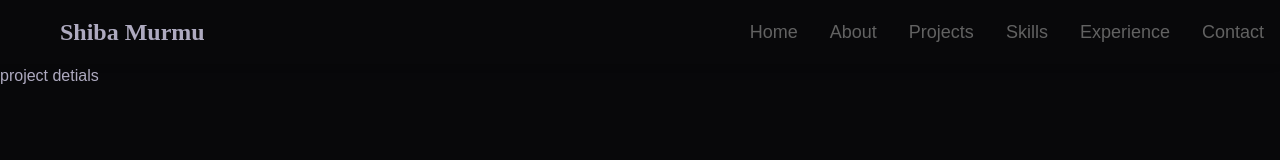
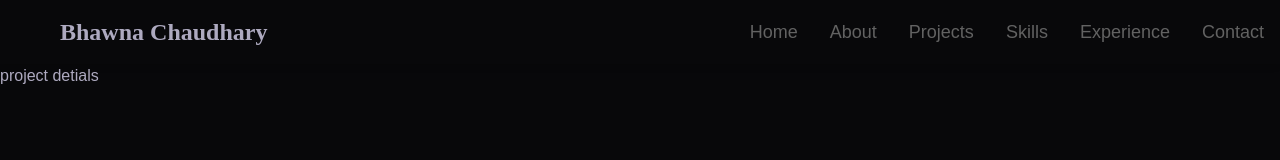
Before and after one commit to shiba-murmu/project-public-portfolio-website, a React (Vite) app: page /project-details in a window 1280 px wide. Shown: the top 160 px of the page. Built offline with nearby package versions, Linux system fonts and the light colour scheme; a web font is replaced by a local one.

Commit message:
profile name is added to the header of the pages.

```diff
--- a/src/components/header/CustomHeader.jsx
+++ b/src/components/header/CustomHeader.jsx
@@ -1,10 +1,16 @@
 import React from 'react'
-
+import { useState  , useEffect } from 'react'
 function CustomHeader() {
+    const [name , setName] = useState('No name');
+    const [lastName , setLastName] = useState(null);
+    useEffect (() => {
+        setName('Shiba');
+        setLastName('Murmu');
+    }, [])
     return (
         <>
             <div  className='sticky bg-(--bg-color) top-0 z-50 flex justify-between  items-center shadow-md'>
-                <div className='py-3 md:py-4 pl-3 md:pl-15  text-2xl heading-text'>Shiba Murmu</div>
+                <div className='py-3 md:py-4 pl-3 md:pl-15  text-2xl heading-text'>{name} {lastName}</div>
                 <div className='md:hidden py-3 pr-3 cursor-pointer'>
                     {/* size of this svg is 42 in google icons */}
                     <svg xmlns="http://www.w3.org/2000/svg" height="40px" viewBox="0 -960 960 960" width="40px" fill="#e3e3e3"><path d="M120-240v-66.67h720V-240H120Zm0-206.67v-66.66h720v66.66H120Zm0-206.66V-720h720v66.67H120Z" /></svg>
--- a/src/components/header/Header.jsx
+++ b/src/components/header/Header.jsx
@@ -1,4 +1,5 @@
 import React from 'react'
+import { useState , useEffect} from 'react';
 
 function ScrollToSection(id) {
     const el = document.getElementById(id);
@@ -12,10 +13,16 @@ function ScrollToSection(id) {
 
 
 function Header() {
+    const [name , setName] = useState('No name');
+    const [lastName , setLastName] = useState(null);
+    useState(() => {
+        setName('Bhawna');
+        setLastName('Chaudhary');
+    })
     return (
         <>
             <div id='site-header' className='sticky top-0 z-50 flex justify-between bg-(--bg-color) items-center shadow-md'>
-                <div className='py-3 md:py-4 pl-3 md:pl-15 text-2xl heading-text'>Shiba Murmu</div>
+                <div className='py-3 md:py-4 pl-3 md:pl-15 text-2xl heading-text'>{name} {lastName}</div>
                 <div className='md:hidden py-3 pr-3 cursor-pointer'>
                     {/* size of this svg is 42 in google icons */}
                     <svg xmlns="http://www.w3.org/2000/svg" height="40px" viewBox="0 -960 960 960" width="40px" fill="#e3e3e3"><path d="M120-240v-66.67h720V-240H120Zm0-206.67v-66.66h720v66.66H120Zm0-206.66V-720h720v66.67H120Z"/></svg>
```
